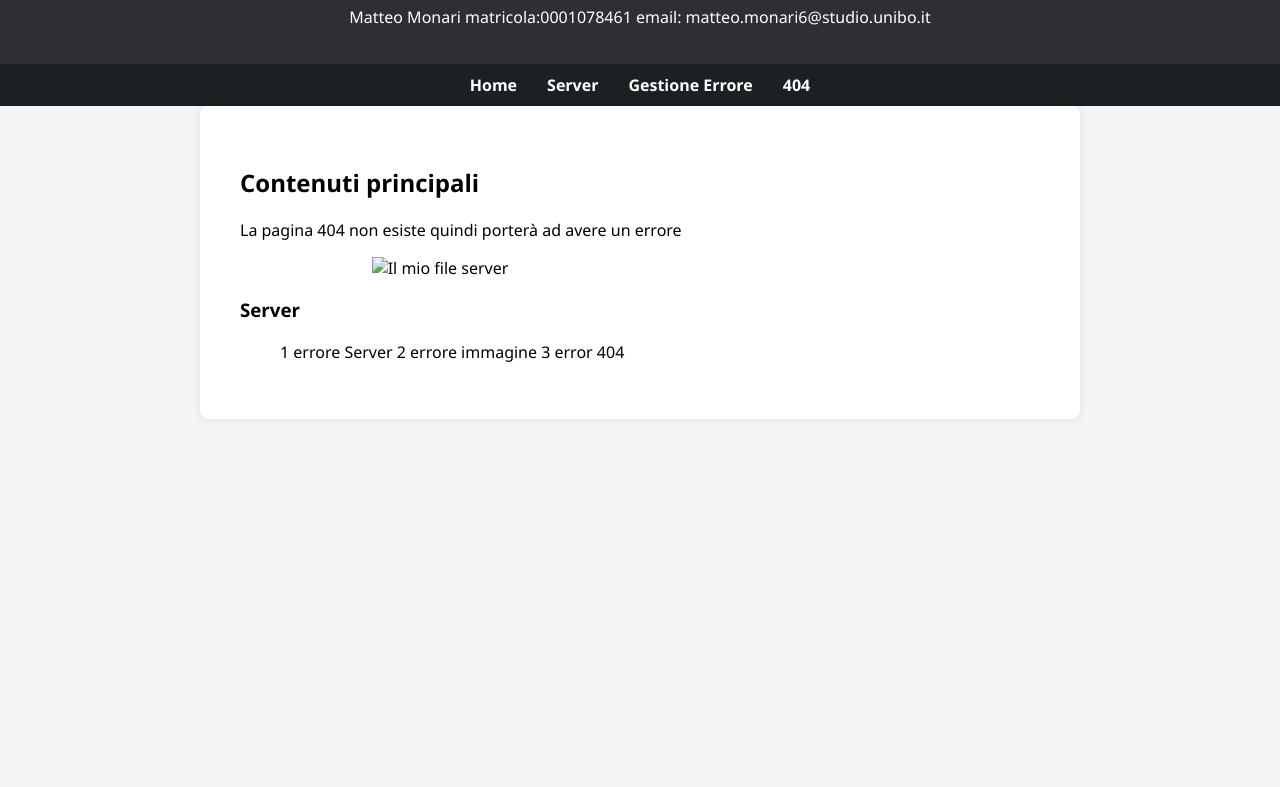
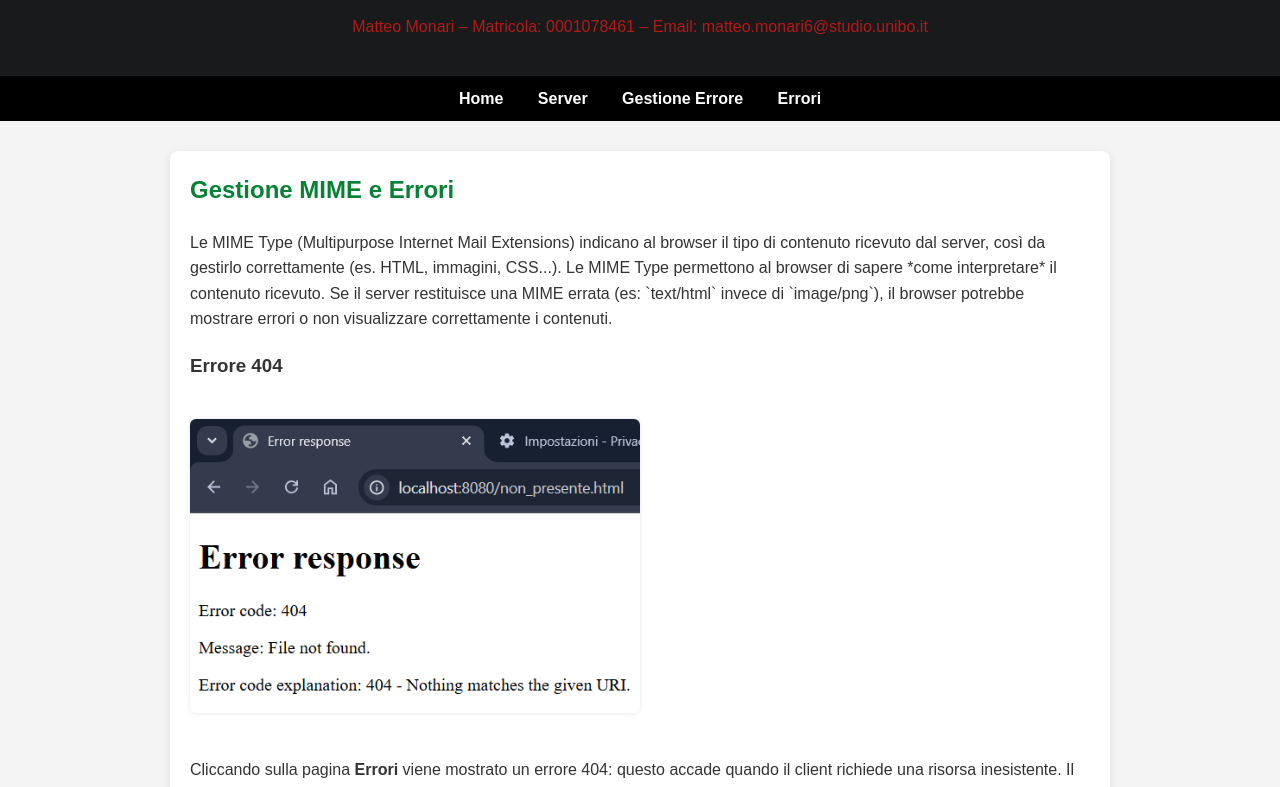
Before and after one commit to MatteMon03/Elaborato_reti_1, a plain HTML site: page www/errore.html in a window 1280 px wide. Shown: the part 100-887 px from the top of the page. Before the commit the page ends 800 px from the top, so only its background shows below. Drawn offline with Linux system fonts and the light colour scheme.

Commit message:
pagina Errori e css

```diff
--- a/www/errore.html
+++ b/www/errore.html
@@ -3,36 +3,48 @@
 <head>
   <meta charset="UTF-8">
   <meta name="viewport" content="width=device-width, initial-scale=1">
-  <title>Home</title>
-  <link rel="stylesheet"  href="style.css?v=1.0">
+  <title>Gestione Errore</title>
+  <link rel="stylesheet" href="style.css?v=1.0">
 </head>
 
+<body>
+
   <header>
-    <h1>Spiegazione Errore 404</h1>
-    <p>Matteo Monari matricola:0001078461  email: matteo.monari6@studio.unibo.it</p>
-  </header>
-
-<body>
+    <h1>Spiegazione Errori</h1>
+    <p class="io">Matteo Monari – Matricola: 0001078461 – Email: matteo.monari6@studio.unibo.it</p>  </header>
 
   <nav>
     <a href="index.html">Home</a>
     <a href="server.html">Server</a>
     <a href="errore.html">Gestione Errore</a>
-    <a href="non_presente.html">404</a>
+    <a href="non_presente.html">Errori</a>
   </nav>
 
   <main>
-        <h2>Contenuti principali</h2>
-        <p>La pagina 404 non esiste quindi porterà ad avere un errore</p>
-        <div>
-            <img src="server.jpg" alt="Il mio file server" >
-        </div>
-        <h3>Server</h3>
-        <ul>
-        1 errore Server
-        2 errore immagine
-        3 error 404
-        </ul>
+    <section>
+      <h2>Gestione MIME e Errori</h2>
+      <p>Le MIME Type (Multipurpose Internet Mail Extensions) indicano al browser il tipo di contenuto ricevuto dal server, così da gestirlo correttamente (es. HTML, immagini, CSS...).
+         Le MIME Type permettono al browser di sapere *come interpretare* il contenuto ricevuto.
+         Se il server restituisce una MIME errata (es: `text/html` invece di `image/png`),
+         il browser potrebbe mostrare errori o non visualizzare correttamente i contenuti.
+      </p>
+    </section>
+
+    <section>
+      <h3>Errore 404</h3>
+      <div>
+      <img src="img/404.jpg" alt="Pagina non trovata">
+      </div>
+      <p>Cliccando sulla pagina <strong>Errori</strong> viene mostrato un errore 404: questo accade quando il client richiede una risorsa inesistente. Il server risponde con “404 Not Found”.</p>
+    </section>
+
+    <section>
+      <h3>Errore: Immagine non trovata</h3>
+      <img src="img/img.jpg" alt="Immagine non trovata">
+      <p>Se una pagina HTML richiede un'immagine che non esiste o non è nella directory corretta, il server carica la pagina ma mostra un errore per quell'immagine.</p>
+    </section>
+
   </main>
+
 </body>
 </html>
--- a/www/style.css
+++ b/www/style.css
@@ -1,51 +1,74 @@
-/* CSS for the HTML page */
-
 body {
-      font-family: 'Segoe UI', sans-serif;
-      background-color: #f5f5f5;
+  font-family: Arial, sans-serif;
+  line-height: 1.6;
   margin: 0;
   padding: 0;
+  background-color: #f4f4f4;
+  color: #333;
 }
-    div {
-        text-align: center;
+
+div{
   width: 50%;
   height: 50%;
 }
 
-    img {
-        width: 100%;
-        height: 100%;
+.io{
+  color: rgb(179, 25, 25);
 }
+
 header {
-      background-color: #2d2f32;
+  background-color: #191a1b;
   color: white;
-      padding: 20px;
+  padding: 20px 0;
   text-align: center;
+  box-shadow: 0 2px 5px rgba(0,0,0,0.1);
 }
 
 nav {
-      background-color: #1d2022;
-      display: flex;
-      justify-content: center;
+  background-color: black;
+  text-align: center;
   padding: 10px 0;
 }
 
 nav a {
   color: white;
+  margin: 0 15px;
   text-decoration: none;
-      margin: 0 15px;
   font-weight: bold;
+  transition: color 0.3s;
 }
 
 nav a:hover {
-      text-decoration: underline;
+  color: #00c3ff;
 }
 
 main {
-      padding: 40px;
-      max-width: 800px;
-      margin: auto;
+  max-width: 900px;
+  margin: 30px auto;
+  padding: 20px;
   background-color: white;
-      box-shadow: 0 0 10px rgba(0,0,0,0.1);
   border-radius: 8px;
+  box-shadow: 0 2px 8px rgba(0,0,0,0.1);
 }
+
+h2 {
+  color: #068135;
+  margin-top: 0;
+}
+
+main img {
+  max-width: 100%;
+  height: auto;
+  margin: 20px 0;
+  border-radius: 6px;
+  box-shadow: 0 0 5px rgba(0,0,0,0.1);
+}
+
+ul {
+  padding-left: 20px;
+  margin-bottom: 20px;
+}
+
+li {
+  margin-bottom: 10px;
+}
```
Also changed, not shown: www/index.html (+2 -3 lines), www/server.html (+5 -6 lines), www/img/404.jpg (added), www/img/errserver.jpg (added), www/img/img.jpg (added). Lines whose indentation alone changed are shown as unchanged.
